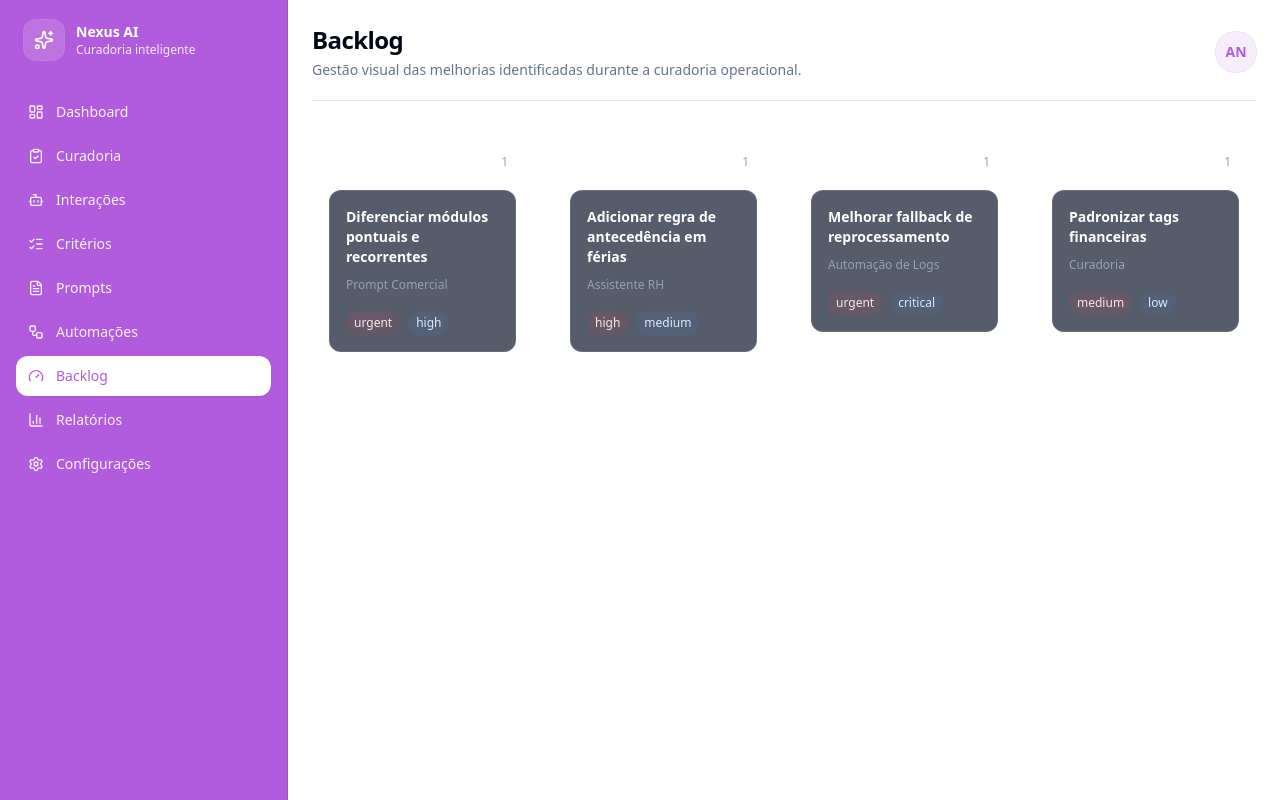
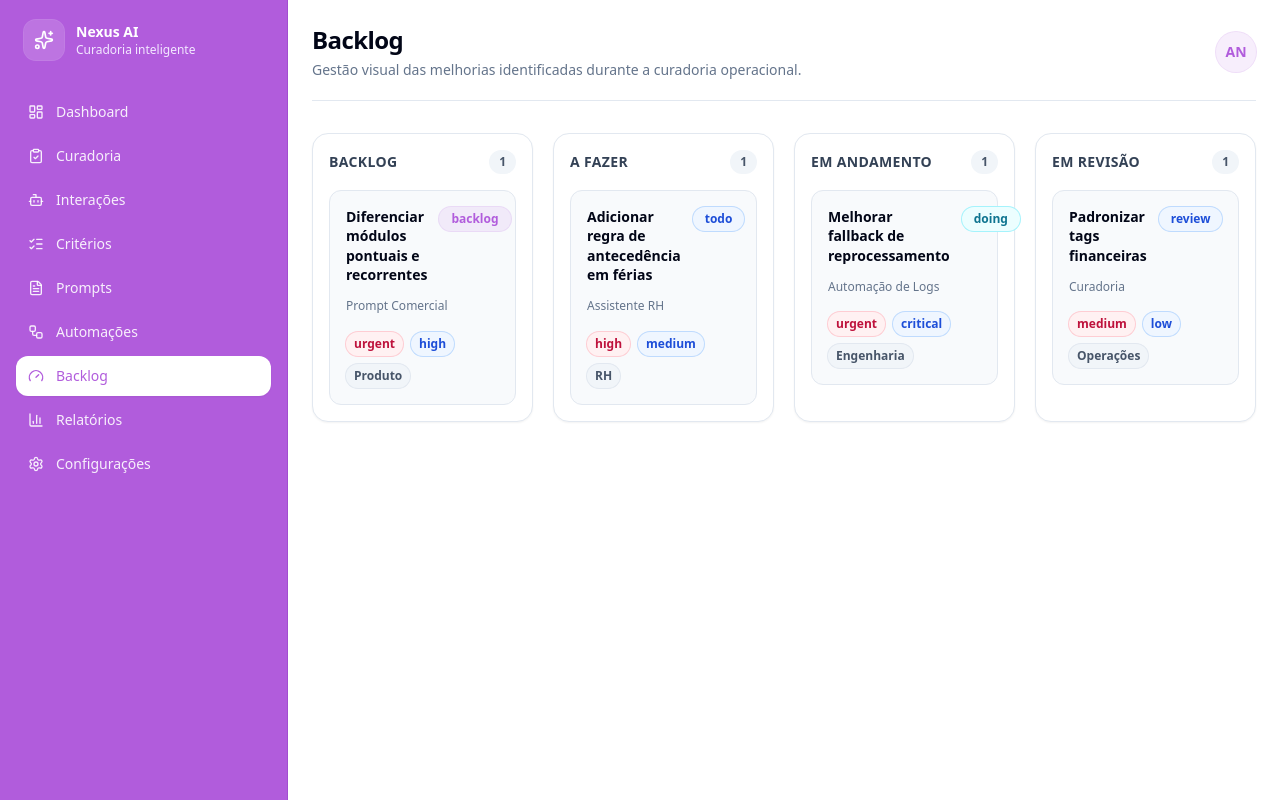
Before and after one commit to gittoptus/curadoria, a Next.js app: page /backlog in a window 1280 px wide. Built offline with nearby package versions, Linux system fonts and the light colour scheme.

Commit message:
style: harmonize backlog board with light theme

```diff
--- a/app/backlog/page.tsx
+++ b/app/backlog/page.tsx
@@ -1,7 +1,13 @@
 import { PageShell } from '@/components/layout/page-shell'
+import { StatusBadge } from '@/components/shared/status-badge'
 import { improvementItems } from '@/data/mock-data'
 
-const columns = ['backlog', 'todo', 'doing', 'review']
+const columns = [
+  { key: 'backlog', label: 'Backlog' },
+  { key: 'todo', label: 'A fazer' },
+  { key: 'doing', label: 'Em andamento' },
+  { key: 'review', label: 'Em revisão' },
+]
 
 export default function BacklogPage() {
   return (
@@ -12,20 +18,20 @@ export default function BacklogPage() {
       <div className="grid gap-5 xl:grid-cols-4">
         {columns.map((column) => {
           const items = improvementItems.filter(
-            (item) => item.status === column
+            (item) => item.status === column.key
           )
 
           return (
             <div
-              key={column}
-              className="rounded-2xl border border-white/10 bg-white/5 p-4"
+              key={column.key}
+              className="rounded-2xl border border-slate-200 bg-white p-4 shadow-sm"
             >
               <div className="mb-4 flex items-center justify-between">
-                <h2 className="text-sm font-semibold uppercase tracking-wide text-white">
-                  {column}
+                <h2 className="text-sm font-semibold uppercase tracking-wide text-slate-700">
+                  {column.label}
                 </h2>
 
-                <span className="rounded-full bg-white/5 px-2 py-1 text-xs text-slate-400">
+                <span className="rounded-full bg-slate-100 px-2.5 py-1 text-xs font-semibold text-slate-600">
                   {items.length}
                 </span>
               </div>
@@ -34,23 +40,30 @@ export default function BacklogPage() {
                 {items.map((item) => (
                   <div
                     key={item.title}
-                    className="rounded-xl border border-white/10 bg-slate-900/70 p-4"
+                    className="rounded-xl border border-slate-200 bg-slate-50 p-4 transition hover:border-[#b15cdc]/30 hover:bg-[#b15cdc]/5"
                   >
-                    <h3 className="text-sm font-semibold text-white">
-                      {item.title}
-                    </h3>
+                    <div className="mb-3 flex items-start justify-between gap-3">
+                      <h3 className="text-sm font-semibold leading-snug text-slate-950">
+                        {item.title}
+                      </h3>
+                      <StatusBadge status={item.status} />
+                    </div>
 
-                    <p className="mt-2 text-xs leading-relaxed text-slate-400">
+                    <p className="text-xs leading-relaxed text-slate-500">
                       {item.source}
                     </p>
 
                     <div className="mt-4 flex flex-wrap gap-2 text-xs">
-                      <span className="rounded-full bg-rose-500/10 px-2 py-1 text-rose-100">
+                      <span className="rounded-full bg-rose-50 px-2 py-1 font-semibold text-rose-700 ring-1 ring-rose-200">
                         {item.priority}
                       </span>
 
-                      <span className="rounded-full bg-blue-500/10 px-2 py-1 text-blue-100">
+                      <span className="rounded-full bg-blue-50 px-2 py-1 font-semibold text-blue-700 ring-1 ring-blue-200">
                         {item.impact}
+                      </span>
+
+                      <span className="rounded-full bg-slate-100 px-2 py-1 font-semibold text-slate-600 ring-1 ring-slate-200">
+                        {item.owner}
                       </span>
                     </div>
                   </div>
```
